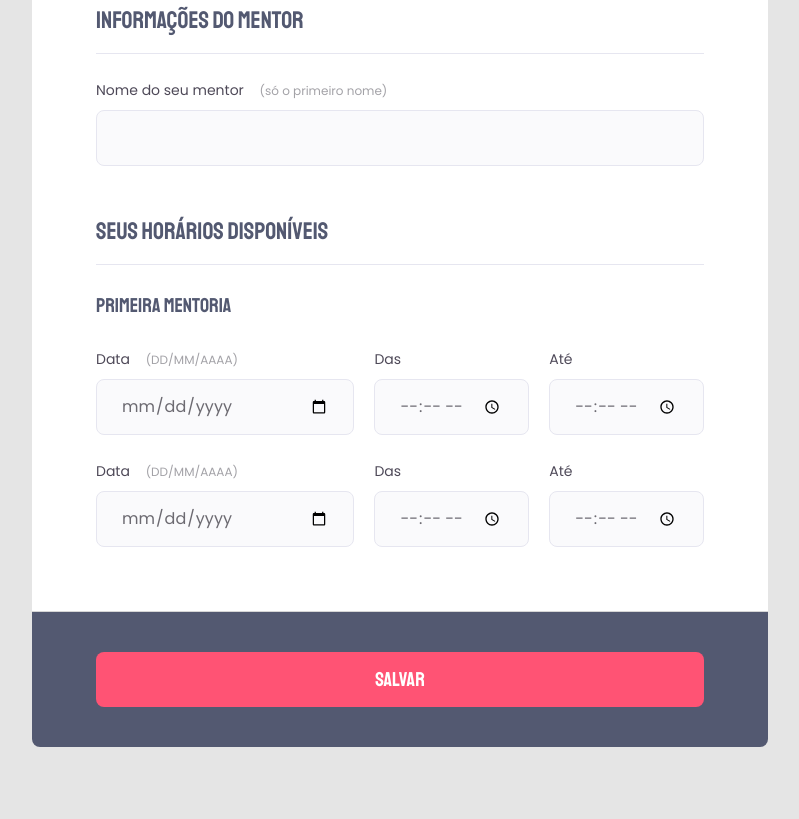
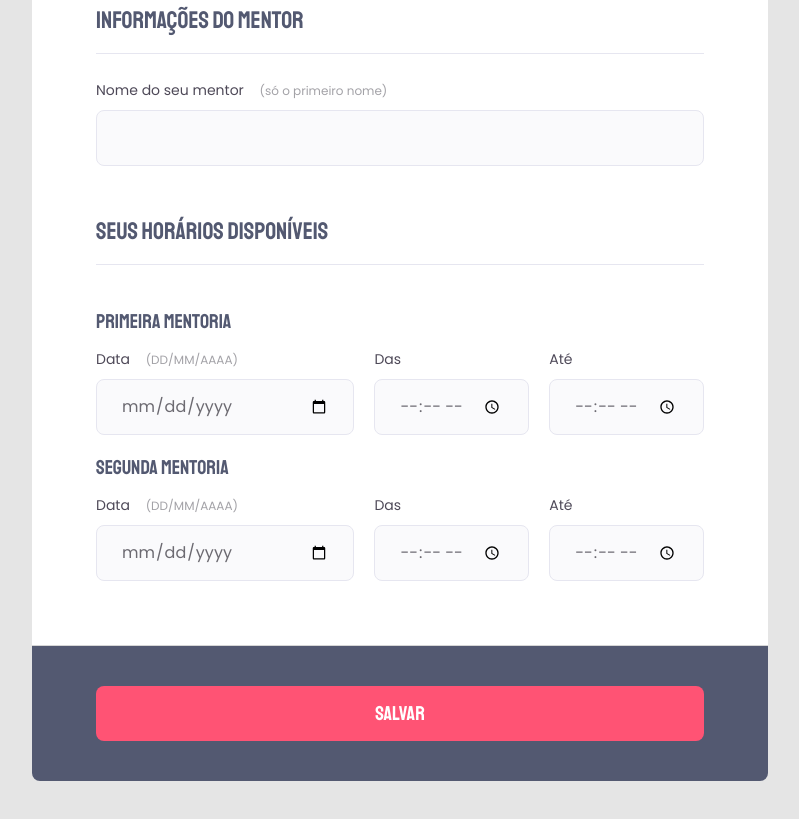
Before and after one commit to Breno-oKra/formulario-explorer, a plain HTML site: page index.html in a window 1280 px wide. Shown: the part 726-1545 px from the top of the page, without its empty margins (240-1039 px from the left). Drawn offline with Linux system fonts and the light colour scheme.

Commit message:
change styles and add p about second membership

```diff
--- a/index.html
+++ b/index.html
@@ -70,7 +70,7 @@
         </fieldset>
 
         <fieldset>
-          <div class="fieldset-wrapper">
+          <div class="fieldset-wrapper date-membership">
             <legend>Seus horários disponíveis</legend>
             <p class="firt-menbership">Primeira mentoria</p>
             <div class="col-3">
@@ -88,6 +88,7 @@
                 <input type="time" id="event-end" required />
               </div>
             </div>
+            <p class="firt-menbership">Segunda mentoria</p>
             <div class="col-3">
               <div class="input-wrapper">
                 <label for="event-date">Data <span>(DD/MM/AAAA)</span></label>
--- a/style.css
+++ b/style.css
@@ -140,15 +140,22 @@ fieldset legend {
 .col-3>div:nth-child(1) {
     width: 100%;
 }
-
+.date-membership{
+    gap: 0;
+}
+.date-membership legend{
+    margin-bottom: 24px;
+}
 .firt-menbership {
     color: #535971;
     font-family: 'Staatliches', cursive;
     font-size: 20px;
     font-weight: 400;
     line-height: 34px;
+    margin: 16px 0 8px;
 
 }
+
 
 footer {
     background: #535971;
```
Also changed, not shown: images/project-recriado.png.
